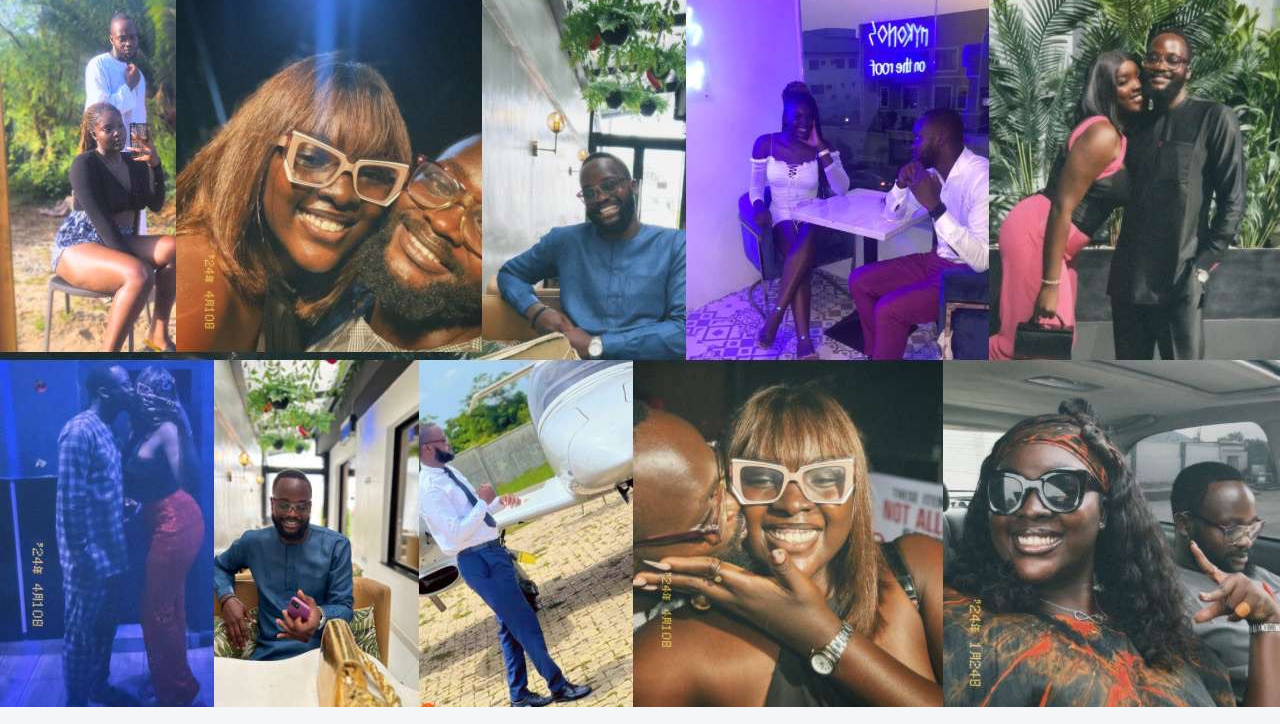
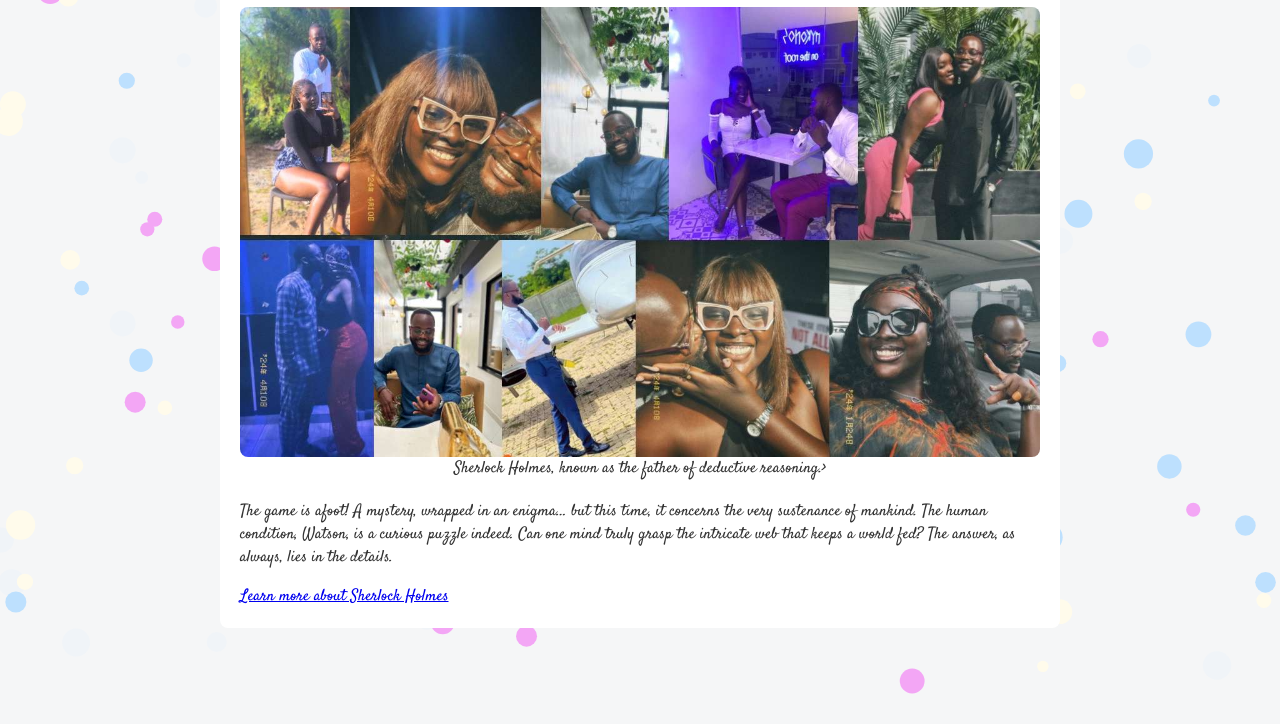
Before and after one commit to Obafadekemi/Som, a plain HTML site: page index.html in a window 1280 px wide. Shown: the part 103-827 px from the top of the page. After the commit the page ends 800 px from the top, so only its background shows below. Drawn offline with Linux system fonts and the light colour scheme.

Commit message:
Update index.html

```diff
--- a/index.html
+++ b/index.html
@@ -8,23 +8,17 @@
     <link href="https://fonts.googleapis.com/css2?family=Satisfy&display=swap" rel="stylesheet">
   </head>
   <body>
-    <h1 id="title">Gbéfun! Clear Road for the Number One Aviator in Nigeria!</h1>
-   <div id="img-div"> <img src="IMG_4852.JPG" alt="Image">
+    <main id="main">
+      <h1 id="title">Gbéfun! Clear Road for the Number One Aviator in Nigeria!</h1>
+<div id="img-div"><img src="IMG_4852.JPG" id="image" alt="Sherlock Holmes">
+<figcaption id="img-caption">Sherlock Holmes, known as the father of deductive reasoning.></figcaption>
 </div>
-    <div id="message">
-      <p>Today, we toast to the captain of my heart and the pilot of our adventures. Another year has gone by, another year to celebrate the amazing man you are.
-
-Your understanding nature and the warmth of your care have been my guiding stars. I am awestruck by the journey you’ve navigated and how much you’ve achieved and it's a true testament to the upliftment God has in store for you. I am immensely proud of everything you've achieved, both up in the air and here on the ground with me. Your strength and kindness are the wind beneath my wings, pushing me to new heights every day.
-As you add another candle to your cake, remember that my love for you is as vast as the sky you love so much. Here's to more dreams, more flights, and all the magical moments in between.
-
-Happy Birthday, my love! May this year bring you as much happiness as you bring into my life every day.
-
-With all my love,
-
-Your only baby
-</p>
-    </div>
+<article id="tribute-info">
+            <p>The game is afoot! A mystery, wrapped in an enigma... but this time, it concerns the very sustenance of mankind. The human condition, Watson, is a curious puzzle indeed. Can one mind truly grasp the intricate web that keeps a world fed? The answer, as always, lies in the details.</p>
+        </article>
+        <a id="tribute-link" href="https://en.wikipedia.org/wiki/Sherlock_Holmes" target="_blank">Learn more about Sherlock Holmes</a>
     <canvas id="confetti"></canvas>
    <script src="script.js"></script>
-    </body>
+    </main>
+  </body>
 </html>
```
